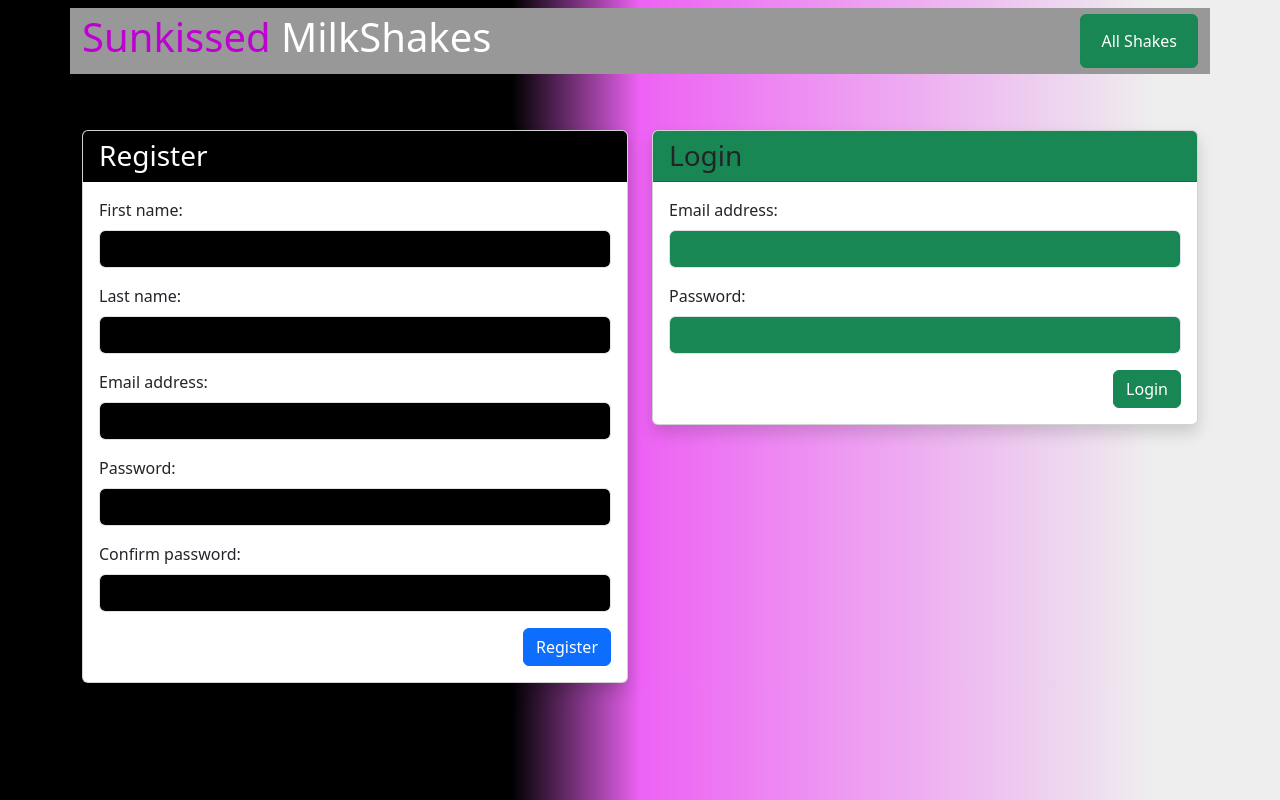
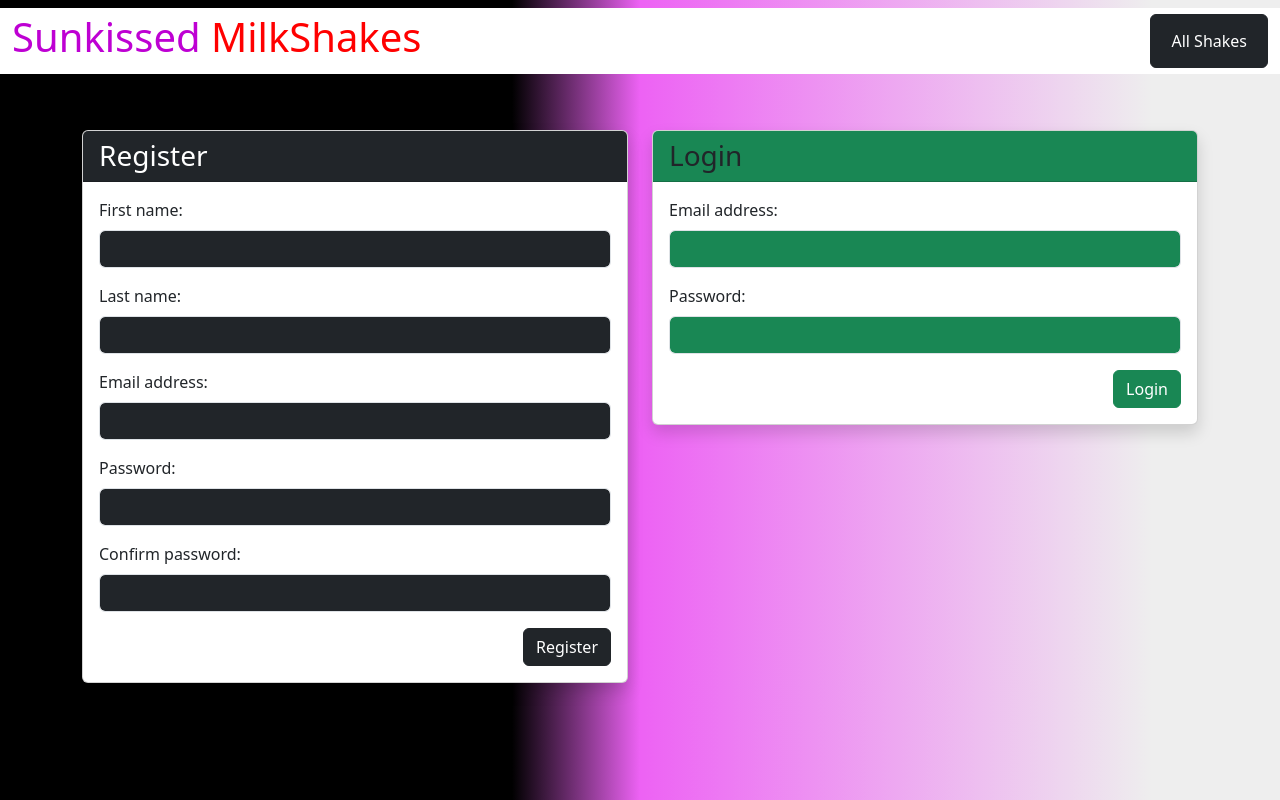
Before and after one commit to PaulDeUlloa/Sunkissed-Milkshakes-Python, a Flask app: page / in a window 1280 px wide. Run offline with Flask 3, Linux system fonts and the light colour scheme.

Commit message:
navbar fluid now

```diff
--- a/flask_app/templates/index.html
+++ b/flask_app/templates/index.html
@@ -11,8 +11,8 @@
 
 <body style="background: linear-gradient(to right, #000000 40%, #ed62f4 50%, #eee 90%);">
     <nav class="navbar navbar-expand-lg">
-        <div class="container" style="background-color: rgb(152, 152, 152);">
-            <a class="navbar-brand" href="/shakes"><h1 style="color:rgb(190, 0, 211);">Sunkissed <span style="color:rgb(255, 255, 255);">MilkShakes</span></h1></a>
+        <div class="container-fluid" style="background-color: rgb(255, 255, 255); width: 100%;">
+            <a class="navbar-brand" href="/shakes"><h1 style="color:rgb(190, 0, 211);">Sunkissed <span style="color:rgb(255, 0, 0);">MilkShakes</span></h1></a>
             <button class="navbar-toggler" type="button" data-bs-toggle="collapse" data-bs-target="#navbarNav"
                 aria-controls="navbarNav" aria-expanded="false" aria-label="Toggle navigation">
                 <span class="navbar-toggler-icon"></span>
@@ -20,7 +20,7 @@
             <div class="collapse navbar-collapse" id="navbarNav">
                 <ul class="navbar-nav ms-auto">
                     <li class="nav-item">
-                        <button type="submit" class="btn btn-success"><a style="color: white;" class="nav-link active" aria-current="page" href="/shakes">All Shakes</a></button>
+                        <button type="submit" class="btn btn-dark"><a style="color: white;" class="nav-link active" aria-current="page" href="/shakes">All Shakes</a></button>
                     </li>
                 </ul>
             </div>
@@ -41,32 +41,32 @@
                     {% endif %}
                 {% endwith %}
                 <div class="card shadow">
-                    <h3 class="card-header" style="background-color: rgb(0, 0, 0); color: white;">Register</h3>
+                    <h3 class="card-header" style="background-color: rgb(33, 37, 41 ); color: white;">Register</h3>
                     <div class="card-body">
                         <form action="/register" method="post">
                             <div class="mb-3">
                                 <label for="first_name" class="form-label">First name:</label>
-                                <input style="background-color: black;" type="text" name="first_name" id="first_name" class="form-control">
+                                <input style="background-color: rgb(33, 37, 41 );" type="text" name="first_name" id="first_name" class="form-control">
                             </div>
                             <div class="mb-3">
                                 <label for="last_name" class="form-label">Last name:</label>
-                                <input style="background-color: black;" type="text" name="last_name" id="last_name" class="form-control">
+                                <input style="background-color: rgb(33, 37, 41 );" type="text" name="last_name" id="last_name" class="form-control">
                             </div>
                             <div class="mb-3">
                                 <label for="email" class="form-label">Email address:</label>
-                                <input style="background-color: black;" type="text" name="email" id="email" class="form-control">
+                                <input style="background-color: rgb(33, 37, 41 );" type="text" name="email" id="email" class="form-control">
                             </div>
                             <div class="mb-3">
                                 <label for="password" class="form-label">Password:</label>
-                                <input style="background-color: black;" type="password" name="password" id="password" class="form-control">
+                                <input style="background-color: rgb(33, 37, 41 );" type="password" name="password" id="password" class="form-control">
                             </div>
                             <div class="mb-3">
                                 <label for="confirm_password" class="form-label">Confirm password:</label>
-                                <input style="background-color: black;" type="password" name="confirm_password" id="confirm_password"
+                                <input style="background-color: rgb(33, 37, 41 );" type="password" name="confirm_password" id="confirm_password"
                                     class="form-control">
                             </div>
                             <div style="text-align: end;">
-                                <button type="submit" class="btn btn-primary">Register</button>
+                                <button type="submit" class="btn btn-dark">Register</button>
                             </div>
                         </form>
                     </div>
```
